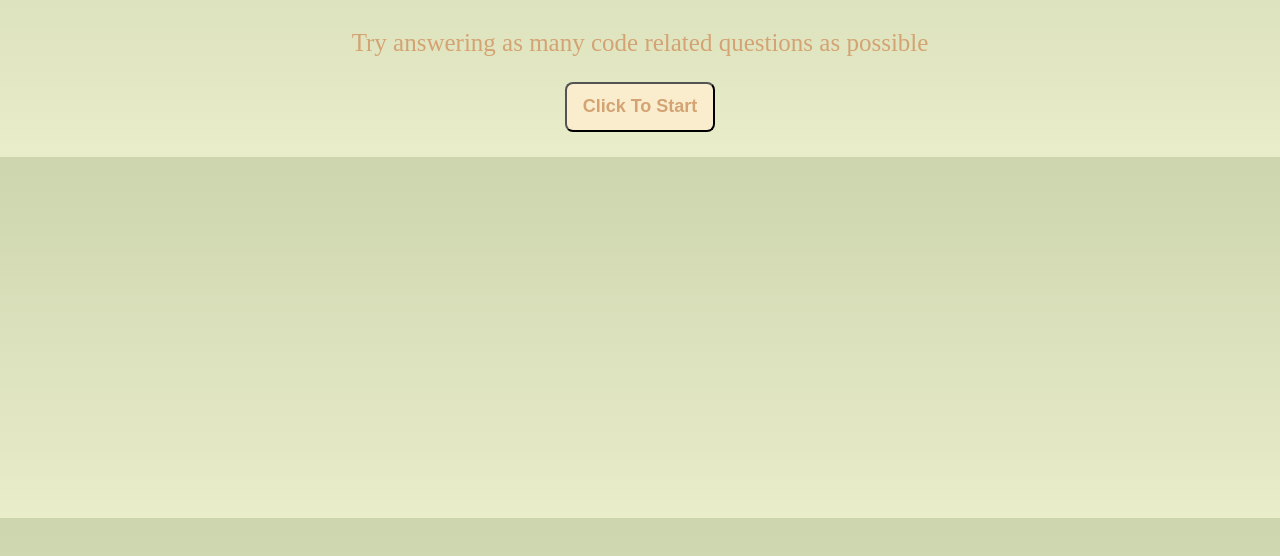
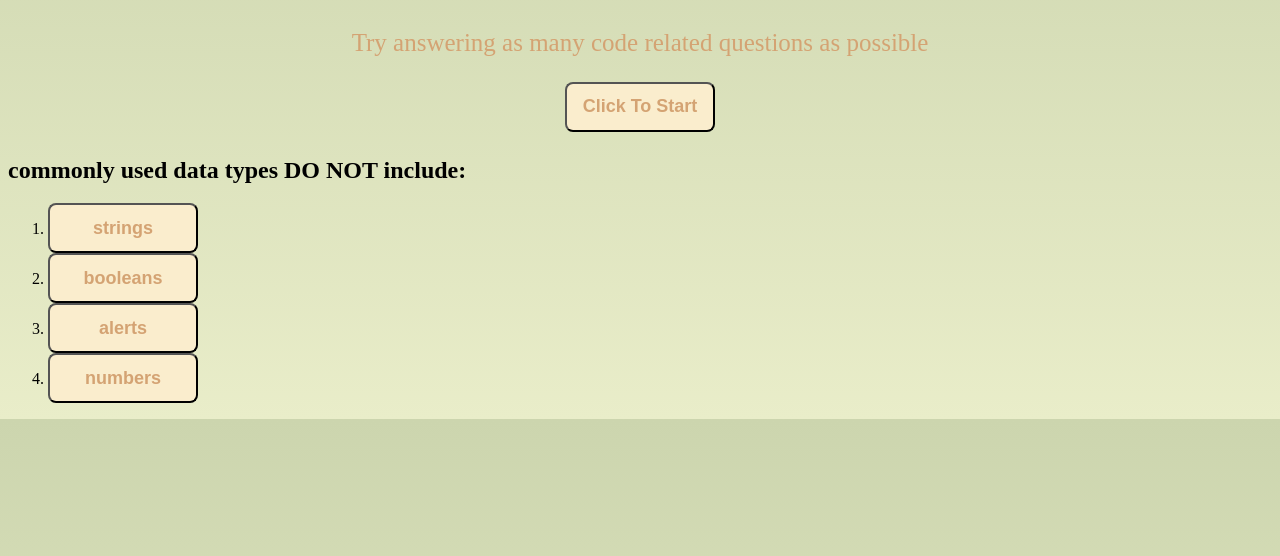
Before and after one commit to analisegiobbi3/Coding_Quiz, a plain HTML site: page index.html in a window 1280 px wide. Both pictures are taken after a click on the button "Click To Start". Shown: the part 204-760 px from the top of the page. Drawn offline with Linux system fonts and the light colour scheme.

Commit message:
working question one

```diff
--- a/assets/script.js
+++ b/assets/script.js
@@ -2,10 +2,10 @@ var startGameButton = document.getElementById("startButton")
 var countdownEl = document.getElementById("countdown");
 var headerEl = document.querySelector("header");
 var highScore = document.getElementById("highscore");
-var mainEl = document.querySelector("main");
+var divEl = document.querySelector("div");
 var questionTitle = document.getElementById("question")
 var orderedListEl = document.getElementById("list")
-var questions = 5;
+
 //variables that I want to create as a I go: answer list, question,
 
 
@@ -31,10 +31,10 @@ function gameOver() {
     headerEl.appendChild(timesUp);
  }
 
-
+var i=0;
+var questions = 5;
 function quizQuestions() {
-
-    for (i=0; i<questions.length; i++){
+    // for (i=0; i<questions.length; i++){
         //pulls the question promopt based on the index
         var Qs = quizQuestionObject[i].Prompt;
         //Sets the question title to be the prompt
@@ -43,53 +43,65 @@ function quizQuestions() {
         var choice2 = quizQuestionObject[i].Choices[1];
         var choice3 = quizQuestionObject[i].Choices[2];
         var choice4 = quizQuestionObject[i].Choices[3];
+        orderedListEl.innerHTML = '';
 
 
-        // questions holders
-        var choice1Element = document.createAttribute("li");
+        //Choice 1 Setup
+        var createListEl1 = document.createElement("li")
         var button1El = document.createElement("button");
-        choice1Element.setAttribute("class", "choiceList")
+        //creating classes for my choice buttons
+        createListEl1.setAttribute("class", "listElement")
         button1El.setAttribute("class", "choiceButton");
+        //adds the text for choice one to the button
         button1El.textContent = choice1;
-        choice1Element.appendChild(button1El);
-        orderedListEl.appendChild(choice1Element);
-        mainEl.appendChild(orderedListEl);
+        createListEl1.appendChild(button1El);
+        //appends the button to the list item created above
+        orderedListEl.appendChild(createListEl1);
+        //Adds the list item to the orderlist creaated in the HTML
+        //Adds this to the div element
+        divEl.appendChild(orderedListEl);
 
-        var choice2Element = document.createAttribute("li");
+        //Choice 2 Setup
+        var createListEl2 = document.createElement("li")
         var button2El = document.createElement("button");
-        choice2Element.setAttribute("class", "choiceList")
+        createListEl2.setAttribute("class", "listElement")
         button2El.setAttribute("class", "choiceButton");
         button2El.textContent = choice2;
-        choice2Element.appendChild(button2El);
-        orderedListEl.appendChild(choice2Element);
-        mainEl.appendChild(orderedListEl);
+        createListEl2.appendChild(button2El);
+        orderedListEl.appendChild(createListEl2)
+        divEl.appendChild(orderedListEl);
 
 
-        var choice3Element = document.createAttribute("li");
+         //Choice 3 Setup
+        var createListEl3 = document.createElement("li")
         var button3El = document.createElement("button");
-        choice3Element.setAttribute("class", "choiceList")
+        createListEl3.setAttribute("class", "listElement")
         button3El.setAttribute("class", "choiceButton");
         button3El.textContent = choice3;
-        choice3Element.appendChild(button3El);
-        orderedListEl.appendChild(choice3Element);
-        mainEl.appendChild(orderedListEl);
+        createListEl3.appendChild(button3El);
+        orderedListEl.appendChild(createListEl3);
+        divEl.appendChild(orderedListEl);
 
-        var choice4Element = document.createAttribute("li");
+        //Choice 4 Setup
+        var createListEl4 = document.createElement("li")
         var button4El = document.createElement("button");
-        choice4Element.setAttribute("class", "choiceList")
+        createListEl4.setAttribute("class", "listElement")
         button4El.setAttribute("class", "choiceButton");
         button4El.textContent = choice4;
-        choice4Element.appendChild(button4El);
-        orderedListEl.appendChild(choice4Element);
-        mainEl.appendChild(orderedListEl);
+        createListEl4.appendChild(button4El);
+        createListEl4.appendChild(button4El);
+        orderedListEl.appendChild(createListEl4);
+        divEl.appendChild(orderedListEl);
 
 
-        //add event listener to allwo click for buttons
-        var clickAnswer = document.querySelectorAll(".answerButton")
-        clickAnswer.addEventListener("click", function(){
-            //if statement to handle answers?
+         //add event listener to allwo click for buttons
+         var clickAnswer = document.querySelectorAll(".answerButton")
+         clickAnswer.addEventListener("click", function(){
+        //if statement to handle answers?
         })
-    }
+
+
+    // }
 }
 
 function checkAnswer(){
--- a/assets/style.css
+++ b/assets/style.css
@@ -43,3 +43,11 @@ button:hover{
     color: white;
     box-shadow: 0 12px 16px 0 rgba(0,0,0,0.24), 0 17px 50px 0 rgba(0,0,0,0.19);
 }
+
+.listElement{
+
+}
+
+.choiceButton{
+
+}
```
